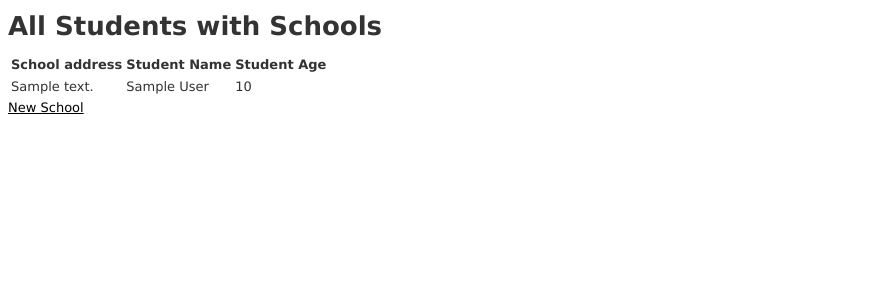
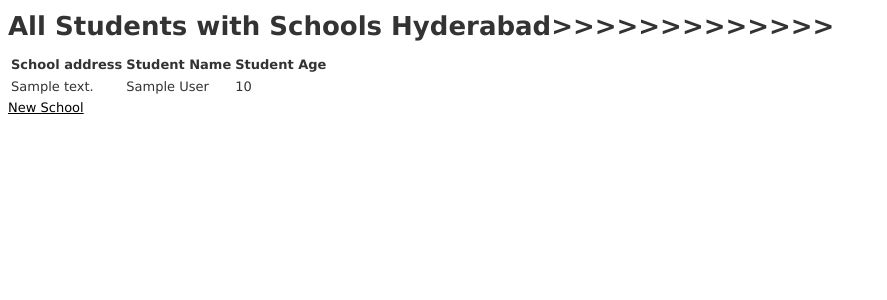
Before and after one commit to swamym/onetomany, a Rails app: page / in a window 1280 px wide. Shown: the top 300 px of the page, without its empty margins (0-887 px from the left). Run offline with Rails 7, Linux system fonts and the light colour scheme; tables that the repository leaves empty hold one stand-in row (values such as "Sample post"); style sheets or scripts are compiled from the project's sources; parts of the project's set-up code (start-up, migrations or seed data) failed here and were passed over; some libraries are stand-ins or nearby versions.

Commit message:
add index

```diff
--- a/app/views/schools/index.html.erb
+++ b/app/views/schools/index.html.erb
@@ -1,4 +1,4 @@
-<h1>All Students with Schools</h1>
+<h1>All Students with Schools Hyderabad>>>>>>>>>>>>>   </h1>
 <table>
   <tr>
     <th>School address</th>
```
